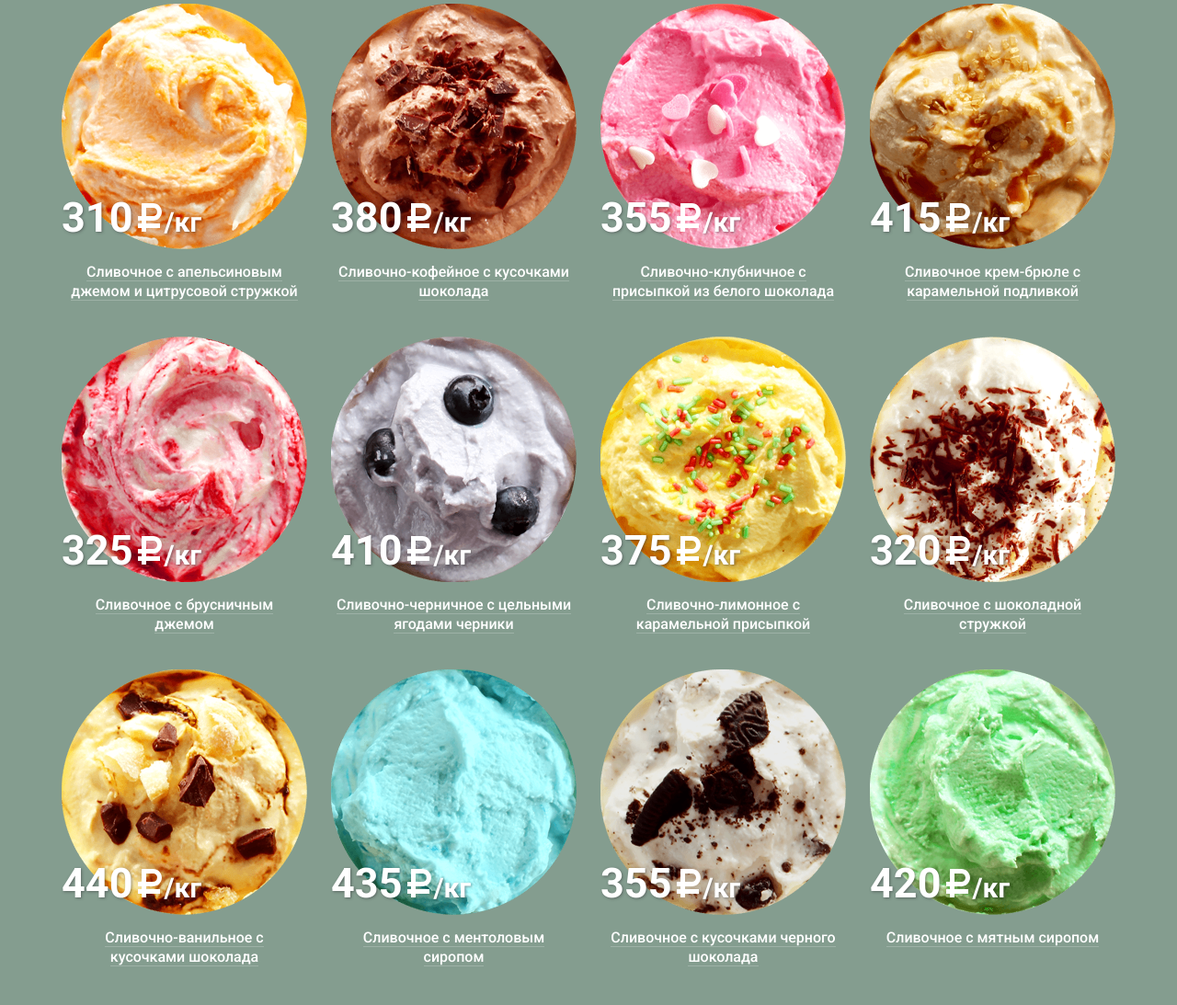
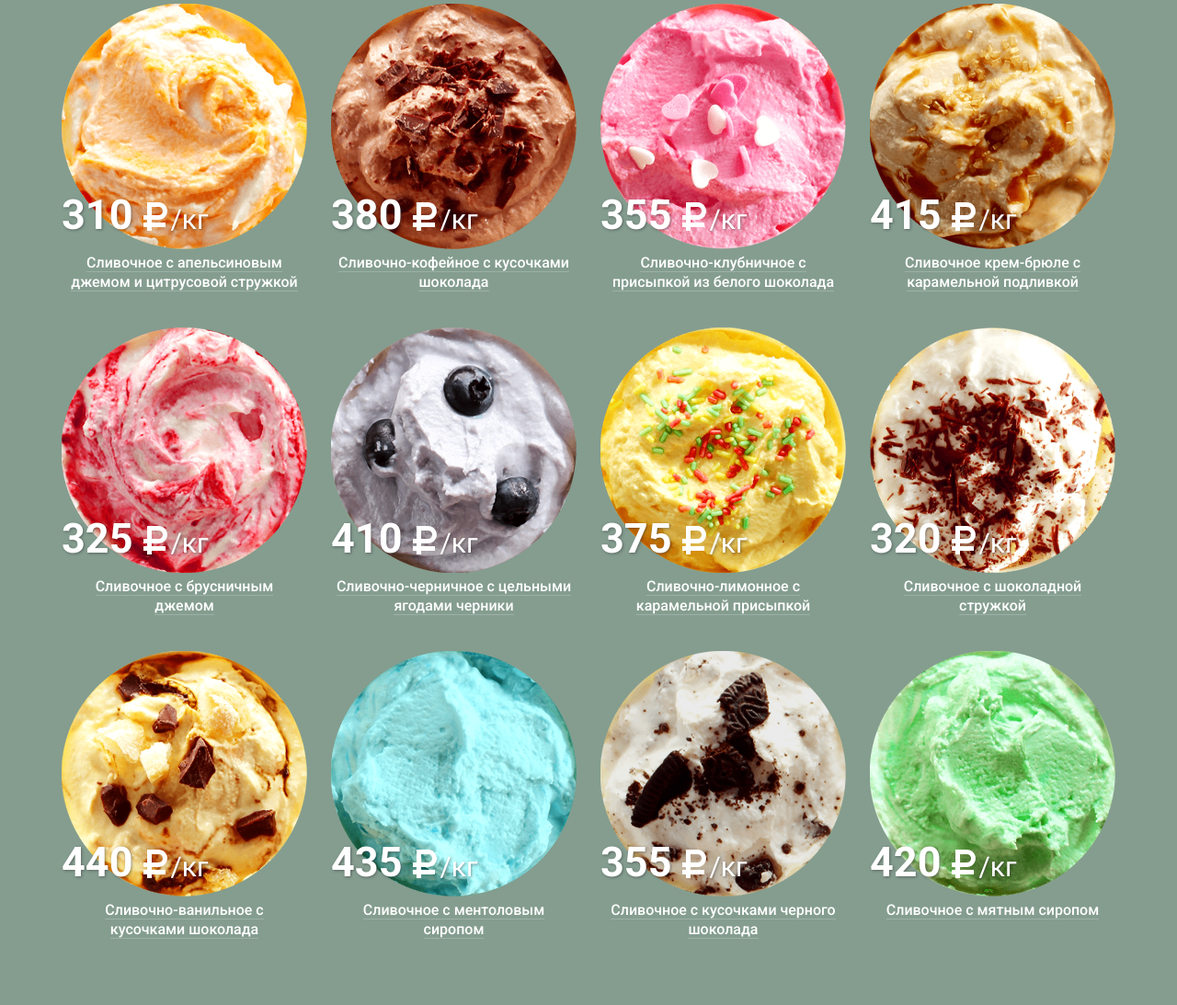
Before and after one commit to frontender-training/gllacy-base-23, a plain HTML site: page catalog.html in a window 1280 px wide. Shown: the part 354-1447 px from the top of the page at 92% size. Drawn offline with Linux system fonts and the light colour scheme.

Commit message:
fix: product price not overload ruble sign, removed fixed height blog/subscribe, filter not overload fron container

```diff
--- a/catalog.html
+++ b/catalog.html
@@ -233,7 +233,11 @@
 								<a href="catalog-item.html">Сливочное с апельсиновым джемом и цитрусовой стружкой</a>
 							</h3>
 							<img class="product-img" src="img/product-1.png" width="267" height="267" alt="Сливочное с апельсиновым джемом и цитрусовой стружкой">
-							<p class="product-price">310<img src="img/ruble.svg" width="31" height="36" alt="рубль"><span>/кг</span></p>
+							<p class="product-price">
+								<span class="product-price-num">310</span>
+								<img src="img/ruble.svg" width="31" height="36" alt="рубль">
+								<span class="product-price-kg">/кг</span>
+							</p>
 							<a class="btn btn-product" href="catalog-item.html">Быстрый просмотр</a>
 						</article>
 					</li>
@@ -243,7 +247,11 @@
 								<a href="catalog-item.html">Сливочно-кофейное с кусочками шоколада</a>
 							</h3>
 							<img class="product-img" src="img/product-2.png" width="267" height="267" alt="Сливочно-кофейное с кусочками шоколада">
-							<p class="product-price">380<img src="img/ruble.svg" width="31" height="36" alt="рубль"><span>/кг</span></p>
+							<p class="product-price">
+								<span class="product-price-num">380</span>
+								<img src="img/ruble.svg" width="31" height="36" alt="рубль">
+								<span class="product-price-kg">/кг</span>
+							</p>
 							<a class="btn btn-product" href="catalog-item.html">Быстрый просмотр</a>
 						</article>
 					</li>
@@ -253,7 +261,11 @@
 								<a href="catalog-item.html">Сливочно-клубничное с присыпкой из белого шоколада</a>
 							</h3>
 							<img class="product-img" src="img/product-3.png" width="267" height="267" alt="Сливочно-клубничное с присыпкой из белого шоколада">
-							<p class="product-price">355<img src="img/ruble.svg" width="31" height="36" alt="рубль"><span>/кг</span></p>
+							<p class="product-price">
+								<span class="product-price-num">355</span>
+								<img src="img/ruble.svg" width="31" height="36" alt="рубль">
+								<span class="product-price-kg">/кг</span>
+							</p>
 							<a class="btn btn-product" href="catalog-item.html">Быстрый просмотр</a>
 						</article>
 					</li>
@@ -263,7 +275,11 @@
 								<a href="catalog-item.html">Сливочное крем-брюле с карамельной подливкой</a>
 							</h3>
 							<img class="product-img" src="img/product-4.png" width="267" height="267" alt="Сливочное крем-брюле с карамельной подливкой">
-							<p class="product-price">415<img src="img/ruble.svg" width="31" height="36" alt="рубль"><span>/кг</span></p>
+							<p class="product-price">
+								<span class="product-price-num">415</span>
+								<img src="img/ruble.svg" width="31" height="36" alt="рубль">
+								<span class="product-price-kg">/кг</span>
+							</p>
 							<a class="btn btn-product" href="catalog-item.html">Быстрый просмотр</a>
 						</article>
 					</li>
@@ -275,7 +291,11 @@
 								<a href="catalog-item.html">Сливочное с брусничным джемом</a>
 							</h3>
 							<img class="product-img" src="img/product-5.png" width="267" height="267" alt="Сливочное с брусничным джемом">
-							<p class="product-price">325<img src="img/ruble.svg" width="31" height="36" alt="рубль"><span>/кг</span></p>
+							<p class="product-price">
+								<span class="product-price-num">325</span>
+								<img src="img/ruble.svg" width="31" height="36" alt="рубль">
+								<span class="product-price-kg">/кг</span>
+							</p>
 							<a class="btn btn-product" href="catalog-item.html">Быстрый просмотр</a>
 						</article>
 					</li>
@@ -285,7 +305,11 @@
 								<a href="catalog-item.html">Сливочно-черничное с цельными ягодами черники</a>
 							</h3>
 							<img class="product-img" src="img/product-6.png" width="267" height="267" alt="Сливочно-черничное с цельными ягодами черники">
-							<p class="product-price">410<img src="img/ruble.svg" width="31" height="36" alt="рубль"><span>/кг</span></p>
+							<p class="product-price">
+								<span class="product-price-num">410</span>
+								<img src="img/ruble.svg" width="31" height="36" alt="рубль">
+								<span class="product-price-kg">/кг</span>
+							</p>
 							<a class="btn btn-product" href="catalog-item.html">Быстрый просмотр</a>
 						</article>
 					</li>
@@ -295,7 +319,11 @@
 								<a href="catalog-item.html">Сливочно-лимонное с карамельной присыпкой</a>
 							</h3>
 							<img class="product-img" src="img/product-7.png" width="267" height="267" alt="Сливочно-лимонное с карамельной присыпкой">
-							<p class="product-price">375<img src="img/ruble.svg" width="31" height="36" alt="рубль"><span>/кг</span></p>
+							<p class="product-price">
+								<span class="product-price-num">375</span>
+								<img src="img/ruble.svg" width="31" height="36" alt="рубль">
+								<span class="product-price-kg">/кг</span>
+							</p>
 							<a class="btn btn-product" href="catalog-item.html">Быстрый просмотр</a>
 						</article>
 					</li>
@@ -305,7 +333,11 @@
 								<a href="catalog-item.html">Сливочное с шоколадной стружкой</a>
 							</h3>
 							<img class="product-img" src="img/product-8.png" width="267" height="267" alt="Сливочное с шоколадной стружкой">
-							<p class="product-price">320<img src="img/ruble.svg" width="31" height="36" alt="рубль"><span>/кг</span></p>
+							<p class="product-price">
+								<span class="product-price-num">320</span>
+								<img src="img/ruble.svg" width="31" height="36" alt="рубль">
+								<span class="product-price-kg">/кг</span>
+							</p>
 							<a class="btn btn-product" href="catalog-item.html">Быстрый просмотр</a>
 						</article>
 					</li>
@@ -317,7 +349,11 @@
 								<a href="catalog-item.html">Сливочно-ванильное с кусочками шоколада</a>
 							</h3>
 							<img class="product-img" src="img/product-9.png" width="267" height="267" alt="Сливочно-ванильное с кусочками шоколада">
-							<p class="product-price">440<img src="img/ruble.svg" width="31" height="36" alt="рубль"><span>/кг</span></p>
+							<p class="product-price">
+								<span class="product-price-num">440</span>
+								<img src="img/ruble.svg" width="31" height="36" alt="рубль">
+								<span class="product-price-kg">/кг</span>
+							</p>
 							<a class="btn btn-product" href="catalog-item.html">Быстрый просмотр</a>
 						</article>
 					</li>
@@ -327,7 +363,11 @@
 								<a href="catalog-item.html">Сливочное с ментоловым сиропом</a>
 							</h3>
 							<img class="product-img" src="img/product-10.png" width="267" height="267" alt="Сливочное с ментоловым сиропом">
-							<p class="product-price">435<img src="img/ruble.svg" width="31" height="36" alt="рубль"><span>/кг</span></p>
+							<p class="product-price">
+								<span class="product-price-num">435</span>
+								<img src="img/ruble.svg" width="31" height="36" alt="рубль">
+								<span class="product-price-kg">/кг</span>
+							</p>
 							<a class="btn btn-product" href="catalog-item.html">Быстрый просмотр</a>
 						</article>
 					</li>
@@ -337,7 +377,11 @@
 								<a href="catalog-item.html">Сливочное с кусочками черного шоколада</a>
 							</h3>
 							<img class="product-img" src="img/product-11.png" width="267" height="267" alt="Сливочное с кусочками черного шоколада">
-							<p class="product-price">355<img src="img/ruble.svg" width="31" height="36" alt="рубль"><span>/кг</span></p>
+							<p class="product-price">
+								<span class="product-price-num">355</span>
+								<img src="img/ruble.svg" width="31" height="36" alt="рубль">
+								<span class="product-price-kg">/кг</span>
+							</p>
 							<a class="btn btn-product" href="catalog-item.html">Быстрый просмотр</a>
 						</article>
 					</li>
@@ -347,7 +391,11 @@
 								<a href="catalog-item.html">Сливочное с мятным сиропом</a>
 							</h3>
 							<img class="product-img" src="img/product-12.png" width="267" height="267" alt="Сливочное с мятным сиропом">
-							<p class="product-price">420<img src="img/ruble.svg" width="31" height="36" alt="рубль"><span>/кг</span></p>
+							<p class="product-price">
+								<span class="product-price-num">420</span>
+								<img src="img/ruble.svg" width="31" height="36" alt="рубль">
+								<span class="product-price-kg">/кг</span>
+							</p>
 							<a class="btn btn-product" href="catalog-item.html">Быстрый просмотр</a>
 						</article>
 					</li>
--- a/css/style.css
+++ b/css/style.css
@@ -762,6 +762,7 @@ a {
 
 	background-position: top left;
 	background-repeat: no-repeat;
+	background-size: cover;
 	border-radius: 15px;
 }
 
@@ -872,7 +873,6 @@ a {
 
 .blog {
 	width: 520px;
-	height: 172px;
 	margin: 0;
 	padding-top: 24px;
 	padding-right: 20px;
@@ -920,15 +920,14 @@ a {
 }
 
 .subscribe-wrap {
+	display: flex;
 	width: 550px;
-	height: 210px;
 	margin: 0;
 	padding: 5px;
 
 	background-color: rgb(248, 247, 244);
 	background-image: url(../img/bg-post.svg);
 	background-position: top left;
-	background-repeat: no-repeat;
 	border-radius: 15px;
 }
 
@@ -1102,30 +1101,36 @@ a {
 }
 
 .product-price {
-	position: relative;
-
+	display: flex;
+	align-items: flex-end;
 	margin-top: -57px;
 	margin-bottom: 21px;
 
+	z-index: 2;
+}
+
+.product-price-num {
+	display: block;
+	margin-right: 10px;
+
 	font-size: 45px;
-	line-height: 45px;
+	line-height: 40px;
 	font-weight: 700;
 	text-align: left;
 	text-shadow: 1px 1px 3px rgba(49, 50, 53, .5);
-
-	z-index: 2;
-}
-
-.product-price span {
-	margin-left: 34px;
+	word-break: break-word;
+}
+
+.product-price-kg {
+	display: block;
 
 	font-size: 30px;
+	line-height: 30px;
+	text-shadow: 1px 1px 3px rgba(49, 50, 53, .5);
 }
 
 .product-price img {
-	position: absolute;
-	top: 5px;
-	left: 81px;
+	display: block;
 }
 
 .btn-product {
@@ -1720,7 +1725,7 @@ a {
 
 .filter-layout {
 	display: flex;
-	flex-wrap: nowrap;
+	flex-wrap: wrap;
 	padding-top: 7px;
 	padding-left: 12px;
 	padding-bottom: 7px;
```
Also changed, not shown: index.html (+20 -4 lines).
